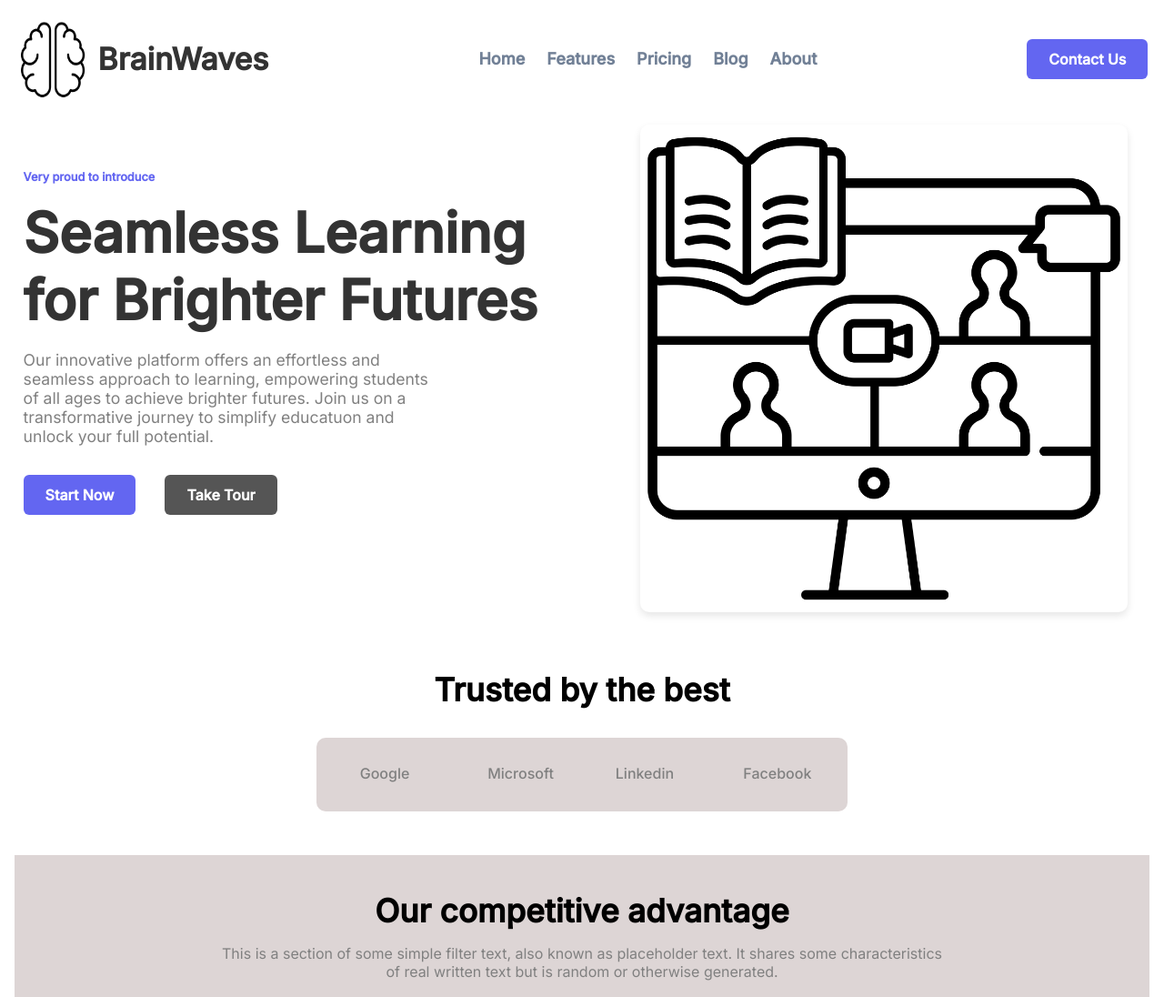
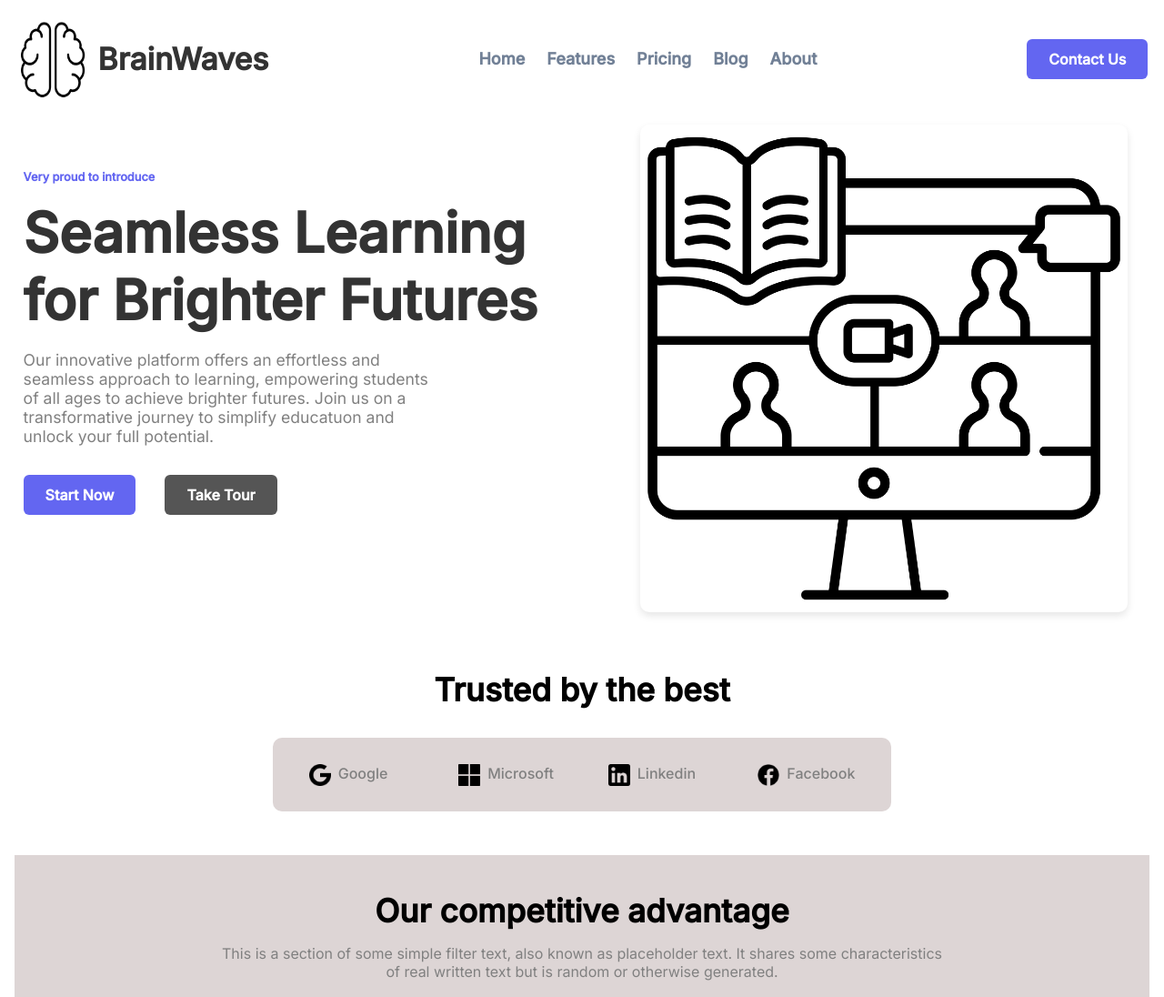
Before and after one commit to pratyushk818/proj-1, a plain HTML site: page index.html in a window 1280 px wide. Shown: the top 1096 px of the page at 91% size. Drawn offline with Linux system fonts and the light colour scheme.

Commit message:
Update index.html

```diff
--- a/index.html
+++ b/index.html
@@ -56,19 +56,19 @@
         <h2 class="company-title">Trusted by the best</h2>
         <div class="company-grid">
             <div class="company-logo">
-                <img src="google.svg" alt="" class="svg-img">
+                <img src="google.png" alt="" class="svg-img">
                 <span class="logo-txt">Google</span>
             </div>
             <div class="company-logo">
-                <img src="microsoft.svg" alt="" class="svg-img">
+                <img src="microsoft.png" alt="" class="svg-img">
                 <span class="logo-txt">Microsoft</span>
             </div>
             <div class="company-logo">
-                <img src="linkedin.svg" alt="" class="svg-img">
+                <img src="linkedin.png" alt="" class="svg-img">
                 <span class="logo-txt">Linkedin</span>
             </div>
             <div class="company-logo">
-                <img src="facebook.svg" alt="" class="svg-img">
+                <img src="facebook.png" alt="" class="svg-img">
                 <span class="logo-txt">Facebook</span>
             </div>
         </div>
```
